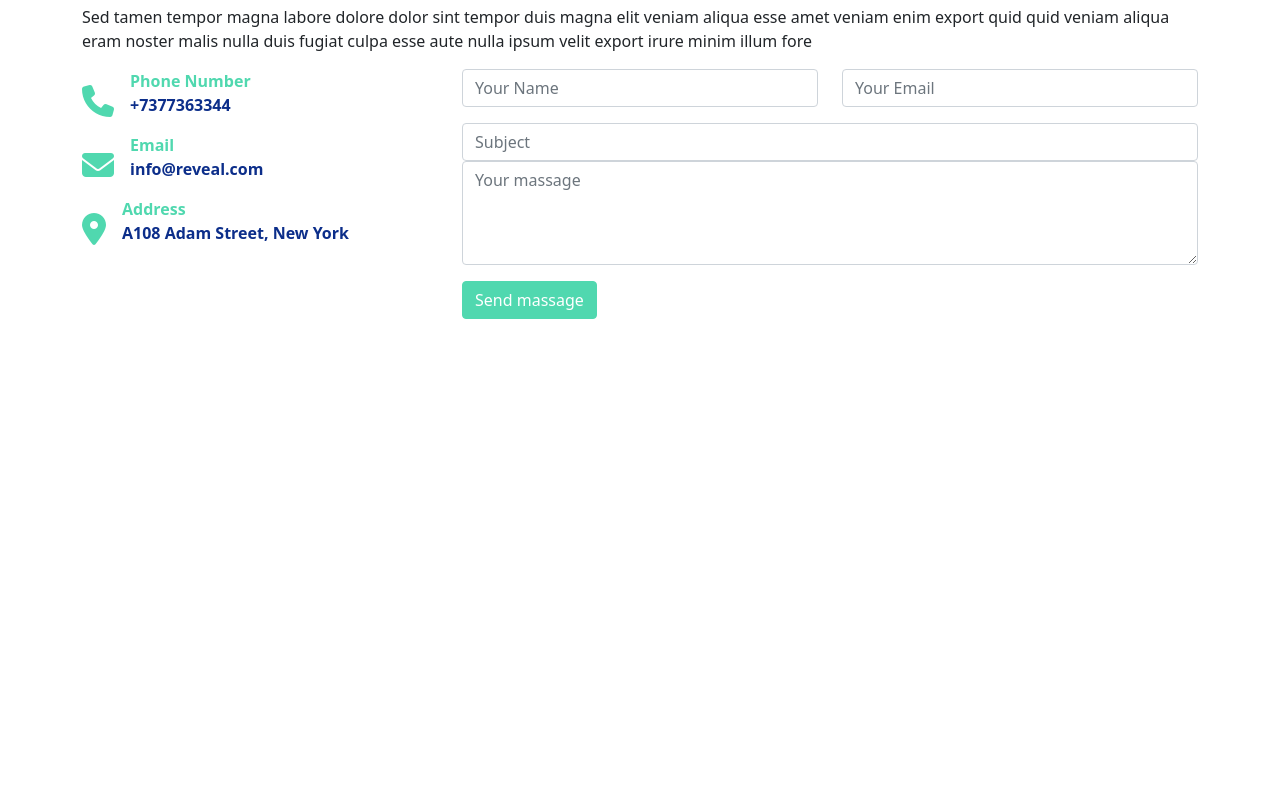
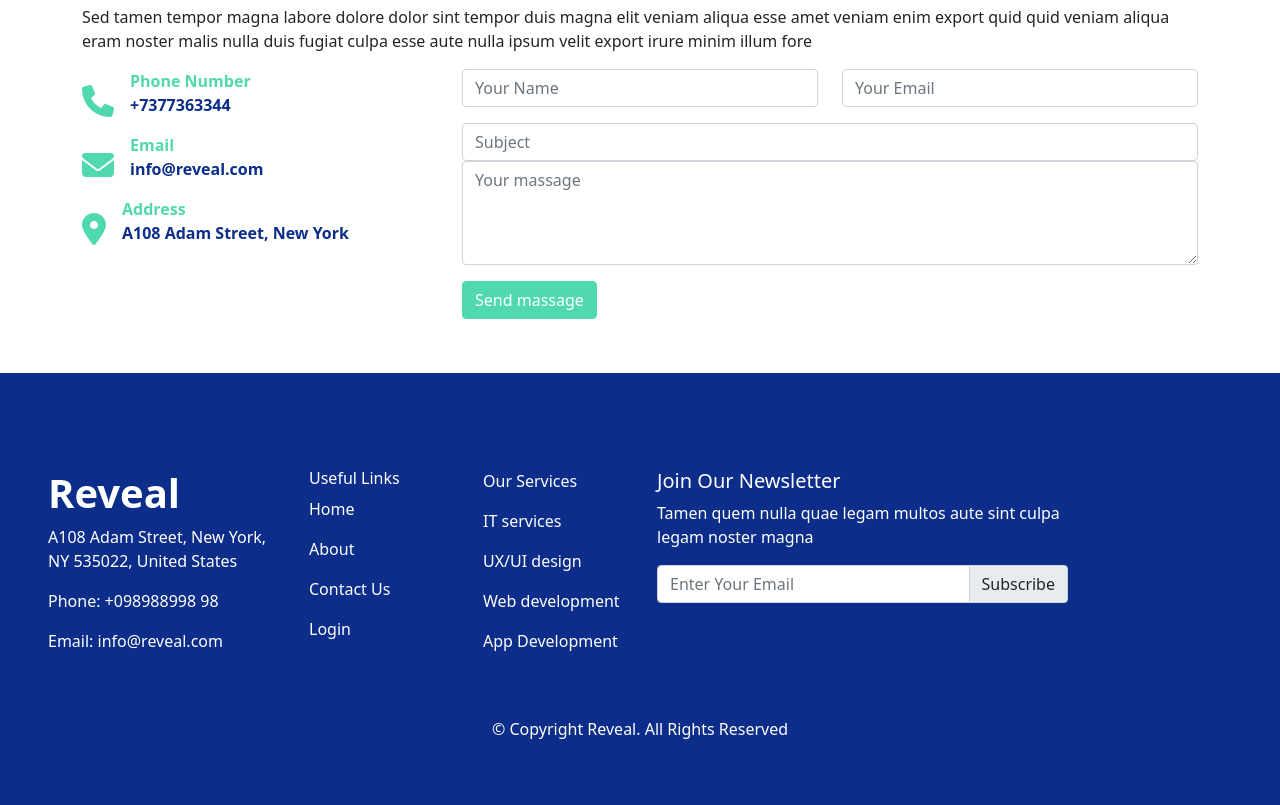
Before and after one commit to aburasel2/Bootstrap-landig-page, a plain HTML site: page index.html in a window 1280 px wide. Shown: the part 3212-4017 px from the top of the page. Before the commit the page ends 3585 px from the top, so only its background shows below. Drawn offline with Linux system fonts and the light colour scheme.

Commit message:
fotter section add

```diff
--- a/index.html
+++ b/index.html
@@ -288,6 +288,58 @@
                 </div>
             </div>
         </section>
+        <footer>
+            <div class=" mt-5 pt-5 bg-primary py-5  ">
+                <div class="row container p-5">
+                    <div class="col-md-3">
+                        <h1 class="fw-bold text-white">Reveal</h1>
+                        <p class="text-white">A108 Adam Street, New York, NY 535022, United States</p>
+                        <p class="text-white">Phone: +098988998 98</p>
+                        <p class="text-white">Email: info@reveal.com</p>
+                    </div>
+                    <div class="col-md-2 text-white">
+                        <h6>Useful Links</h6>
+                        <p>
+                            <a href=""></a>Home</p>
+                        <p>
+                            <a href=""></a>About</p>
+                        <p>
+                            <a href=""></a>Contact Us</p>
+                        <p>
+                            <a href=""></a>Login</p>
+                    </div>
+                    <div class="col-md-2 text-white ">
+                        <p>
+                            <a href=""></a>
+                            Our Services</p>
+                        <p>
+                            <a href=""></a>
+                            IT services</p>
+                        <p>
+                            <a href=""></a>
+                            UX/UI design</p>
+                        <p>
+                            <a href=""></a>
+                            Web development</p>
+                        <p>
+                            <a href=""></a>
+                            App Development</p>
+                    </div>
+                    <div class="col-md-5 text-white">
+                        <h5>Join Our Newsletter</h5>
+                        <p>Tamen quem nulla quae legam multos aute sint culpa legam noster magna</p>
+                        <div class="input-group mb-3">
+                            <input type="text" class="form-control" placeholder="Enter Your Email" aria-label="Recipient's username" aria-describedby="basic-addon2">
+                            <span class="input-group-text" id="basic-addon2">Subscribe</span>
+                        </div>
+                    </div>
+                </div>
+                <div class="text-white text-center">
+                    <p>© Copyright Reveal. All Rights Reserved</p>
+                </div>
+            </div>
+
+        </footer>
 
     </main>
     <script src="js/bootstrap.js"></script>
```
